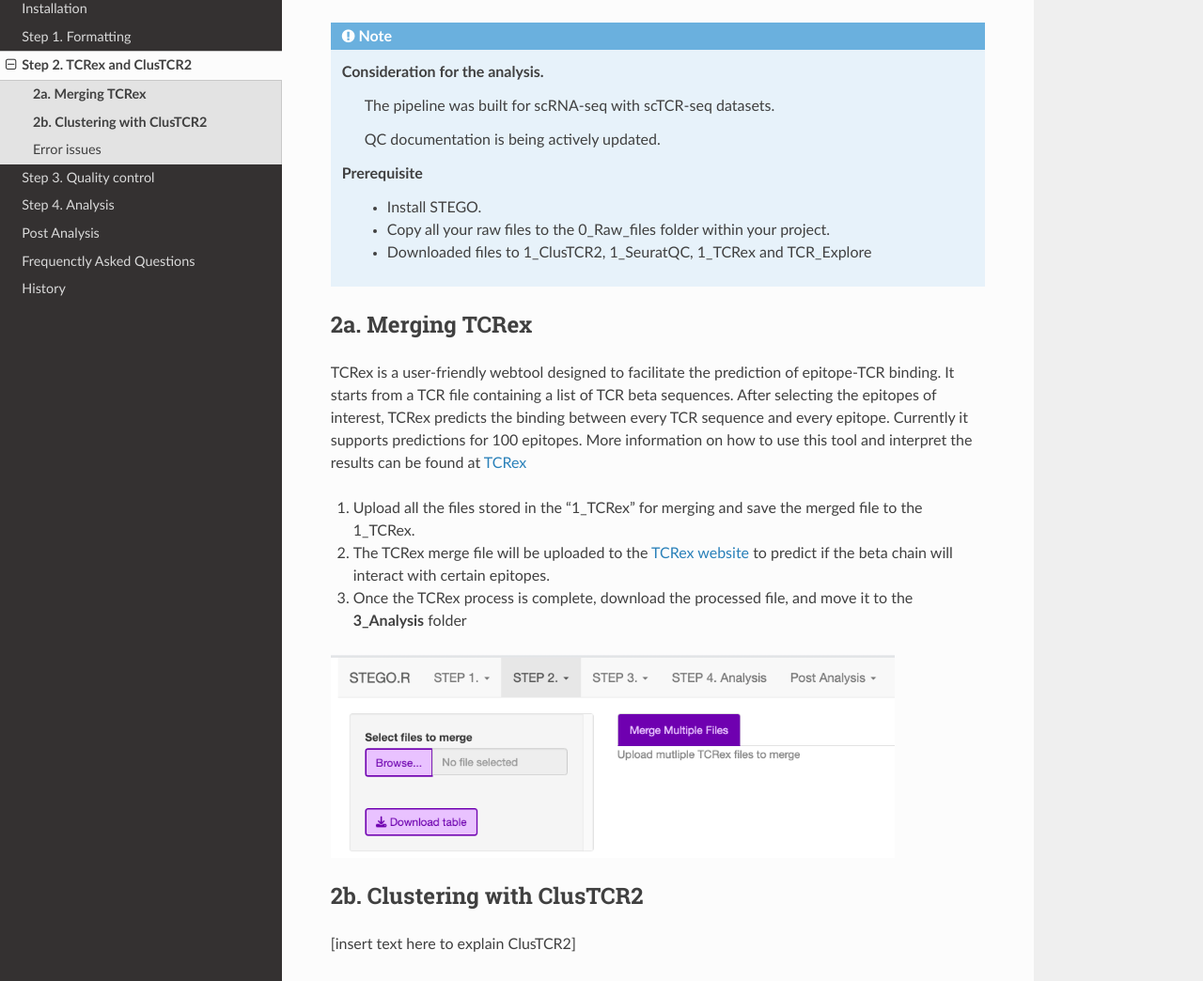
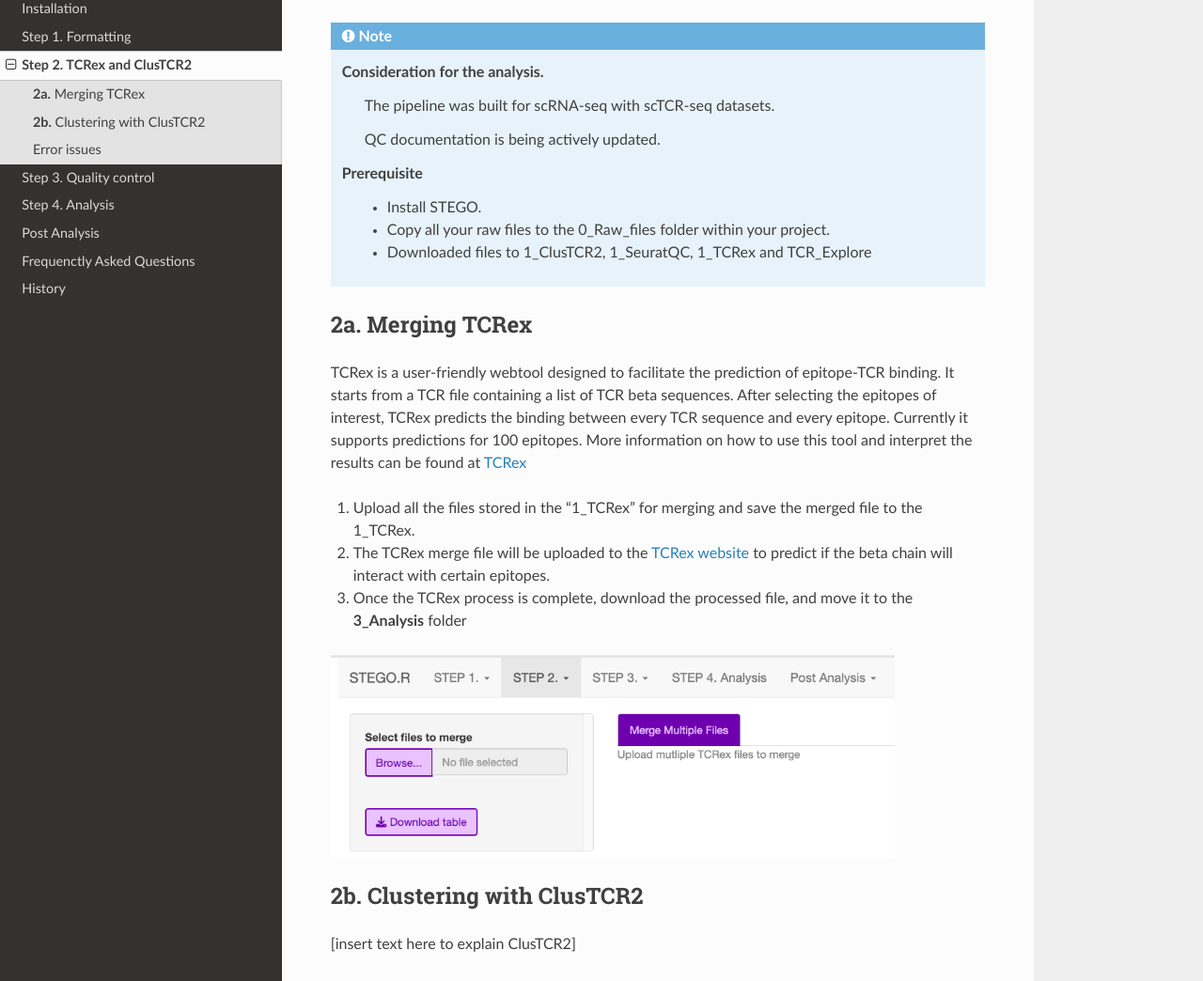
Before and after one commit to KerryAM-R/STEGOR, a Sphinx documentation site: the page built from docs/source/2.STEP2.rst, in a window 1280 px wide and 1400 px high. Shown: the part 136-1180 px from the top of the window at 94% size. Built offline with Sphinx 7.4.7 and the Read the Docs theme 2.0.0, drawn with Linux system fonts in a browser that asks for light colours.

```diff
--- a/docs/source/2.STEP2.rst
+++ b/docs/source/2.STEP2.rst
@@ -12,7 +12,7 @@ Step 2. TCRex and ClusTCR2
         - Downloaded files to 1_ClusTCR2, 1_SeuratQC, 1_TCRex and TCR_Explore
 
 
-**2a. Merging TCRex**
+**2a.** Merging TCRex
 ~~~~~~~~~~~~~~~~~~~~~
 
 TCRex is a user-friendly webtool designed to facilitate the prediction of epitope-TCR binding. It starts from a TCR file containing a list of TCR beta sequences. After selecting the epitopes of interest, TCRex predicts the binding between every TCR sequence and every epitope. Currently it supports predictions for 100 epitopes. More information on how to use this tool and interpret the results can be found at `TCRex <https://tcrex.biodatamining.be/instructions/>`_
@@ -26,7 +26,7 @@ TCRex is a user-friendly webtool designed to facilitate the prediction of epitop
   :alt: Alternative text
 
 
-**2b. Clustering with ClusTCR2**
+**2b.** Clustering with ClusTCR2
 ~~~~~~~~~~~~~~~~~~~~~~~~~~~~~~~~
 
 [insert text here to explain ClusTCR2]
```
